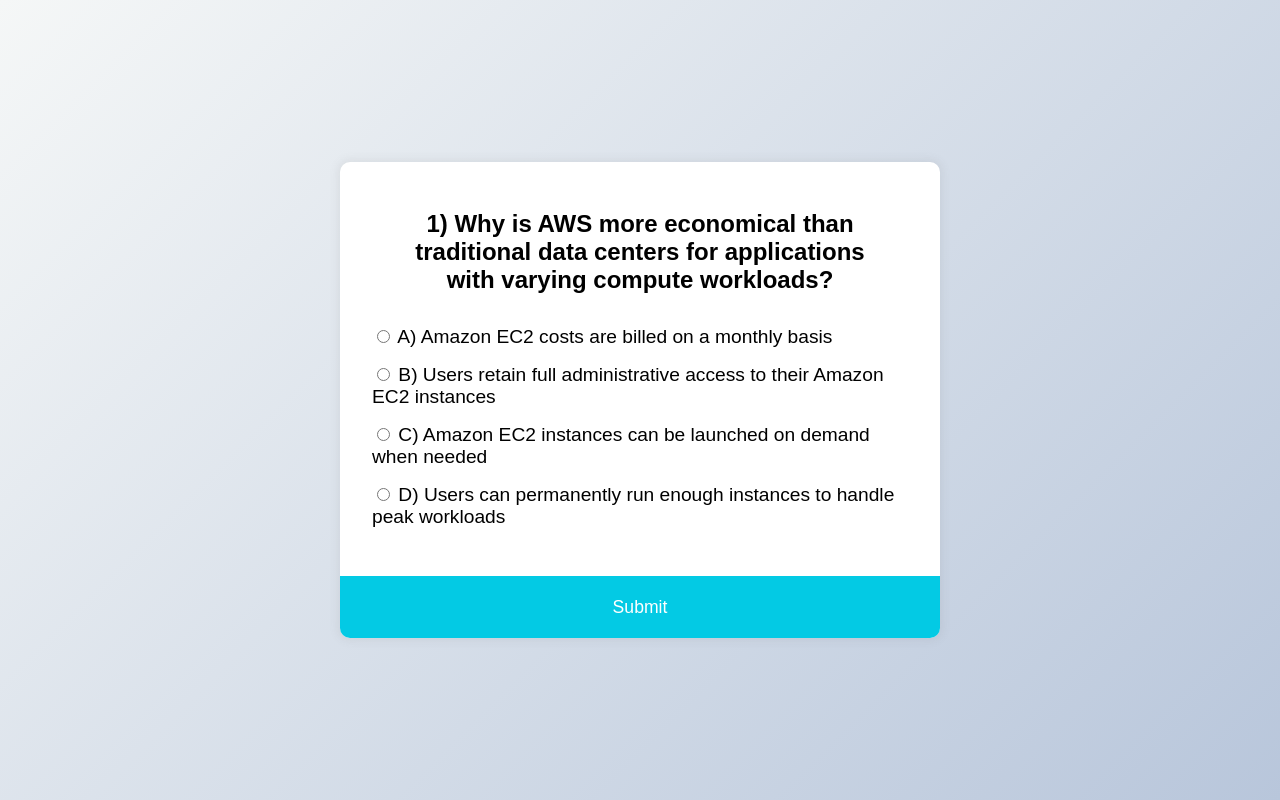
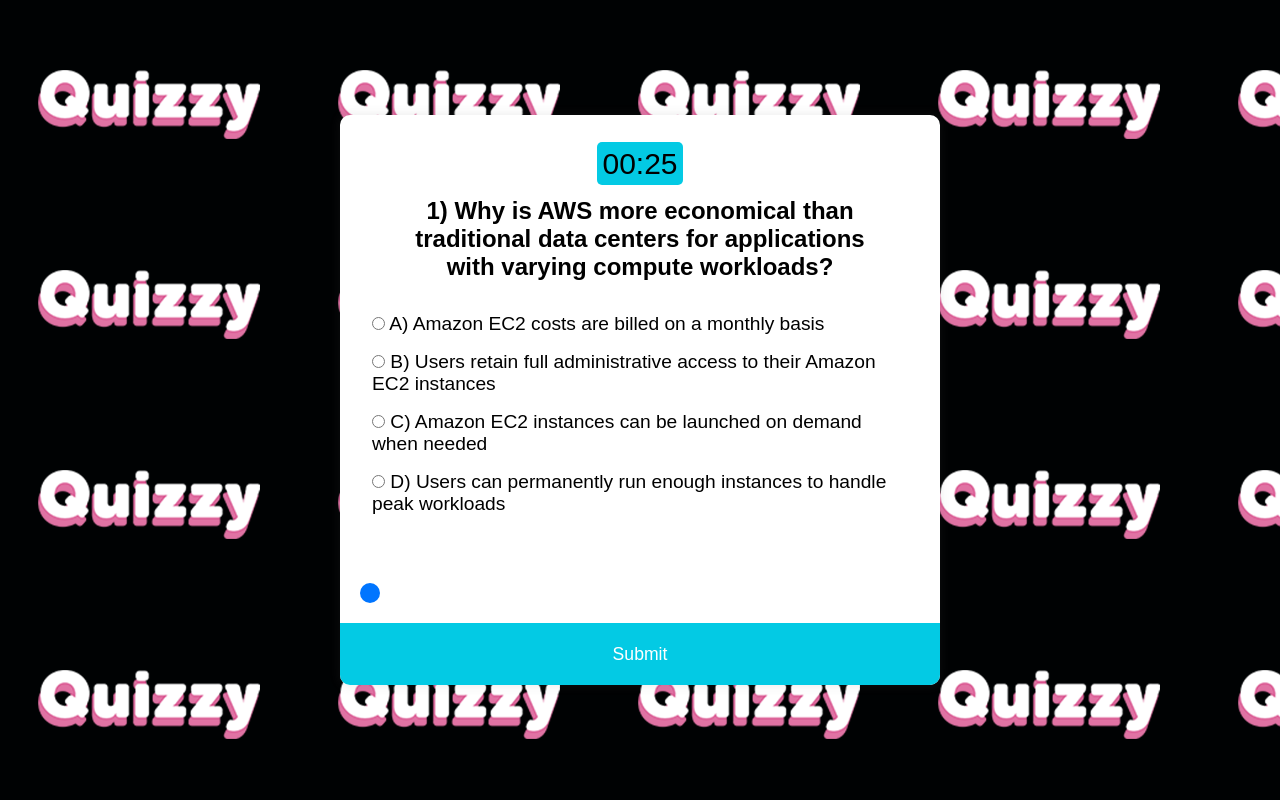
Before and after one commit to faissal17/quizzy, a PHP site: page / in a window 1280 px wide. Run offline with PHP 8.4, Linux system fonts and the light colour scheme; style sheets or scripts are compiled from the project's sources.

Commit message:
last update

```diff
--- a/index.html
+++ b/index.html
@@ -10,10 +10,20 @@
 
     <title>Quizzy</title>
 </head>
+<style>
+    body {
+        background-image: url(quizy.png);
+    }
+</style>
 
 <body>
     <div class="quiz-container" id="quiz">
         <div class="quiz-header">
+            <div class="timer">
+                <div>
+                    <span class="timer_sec">00:30</span>
+                </div>
+            </div>
             <h2 id="question">Question Text</h2>
             <ul>
                 <li>
@@ -34,6 +44,11 @@
                 </li>
             </ul>
         </div>
+        <div class="bullets">
+            <div class="spans">
+                <span class="on"></span>
+            </div>
+        </div>
         <button id="submit">Submit</button>
     </div>
 </body>
--- a/script.js
+++ b/script.js
@@ -5,12 +5,22 @@ const a_text = document.getElementById("a_text");
 const b_text = document.getElementById("b_text");
 const c_text = document.getElementById("c_text");
 const d_text = document.getElementById("d_text");
+const timeCount = document.querySelector(".timer_sec");
 const submitbtn = document.getElementById("submit");
+
+// global declaration
 
 let Counter = 0;
 let Score = 0;
+let timer;
+let TimeValue;
+let duration;
+let duree;
 
 AvanceQuizz();
+countDown(30, 10);
+
+// function of answers
 
 function AvanceQuizz() {
     getanswer();
@@ -22,6 +32,7 @@ function AvanceQuizz() {
     c_text.innerText = QuizData.c;
     d_text.innerText = QuizData.d;
 }
+// function that check answers
 
 function getanswer() {
     answerEls.forEach((answerEl) => (answerEl.checked = false));
@@ -42,10 +53,33 @@ submitbtn.addEventListener("click", () => {
         if (answer === CounterData[Counter].correct) Score++;
     }
     Counter++;
+    clearInterval(duree);
+    countDown(30, 10);
     if (Counter < CounterData.length) {
         AvanceQuizz();
+        // StartTimer(TimeValue);
     } else {
         quizz.innerHTML = `<h2>You Answerd ${Score}/${CounterData.length}
         <button oncklick="show()">Show Answers</button>`;
     }
 });
+
+function countDown(duration, q_count) {
+    if (Counter < q_count) {
+        duree = setInterval(() => {
+            timeCount.innerHTML = "00:" + duration;
+            // duration = duration < 10 ? `0 ${duration}` : `${duration}`;
+
+            if (--duration < 0) {
+                clearInterval(timer);
+                submitbtn.click();
+            }
+        }, 1000);
+    }
+}
+
+function getspan(num) {
+    for (i = 0; i < num; i++) {
+        let addbullet = document.createElement("span");
+    }
+}
--- a/style.css
+++ b/style.css
@@ -1,10 +1,12 @@
 * {
+  padding: 0;
+  margin: 0;
   box-sizing: border-box;
+  font-family: "Josefin Sans", sans-serif;
 }
 
 body {
-  background-color: #b8c6db;
-  background-image: linear-gradient(315deg, #b8c6db 0%, #f5f7f7 100%);
+  background-color: #8e959c;
   font-family: "Poppins", sans-serif;
   display: flex;
   align-items: center;
@@ -12,6 +14,17 @@ body {
   height: 100vh;
   overflow: hidden;
   margin: 0;
+}
+
+.timer {
+  font-size: 30px;
+  text-align: center;
+}
+
+.timer .timer_sec {
+  background: #03cae4;
+  padding: 5px;
+  border-radius: 5px;
 }
 
 .quiz-container {
@@ -65,4 +78,27 @@ button:hover {
 button:focus {
   outline: none;
   background-color: #44b927;
+}
+
+.quiz-container .bullets {
+  background-color: #fff;
+  display: flex;
+  padding: 20px;
+}
+
+.quiz-container .bullets .spans {
+  flex: 1;
+  display: flex;
+}
+
+.quiz-container .bullets .spans span {
+  width: 20px;
+  height: 20px;
+  background-color: #ddd;
+  margin-right: 5px;
+  border-radius: 50%;
+}
+
+.quiz-container .bullets .spans span.on {
+  background-color: #0075ff;
 }/*# sourceMappingURL=style.css.map */
--- a/style.scss
+++ b/style.scss
@@ -1,10 +1,12 @@
 * {
+    padding: 0;
+    margin: 0;
     box-sizing: border-box;
+    font-family: "Josefin Sans", sans-serif;
 }
 
 body {
-    background-color: #b8c6db;
-    background-image: linear-gradient(315deg, #b8c6db 0%, #f5f7f7 100%);
+    background-color: #8e959c;
     font-family: "Poppins", sans-serif;
     display: flex;
     align-items: center;
@@ -12,6 +14,19 @@ body {
     height: 100vh;
     overflow: hidden;
     margin: 0;
+}
+
+.timer {
+    font-size: 30px;
+    text-align: center;
+}
+
+.timer {
+    .timer_sec {
+        background: #03cae4;
+        padding: 5px;
+        border-radius: 5px;
+    }
 }
 
 .quiz-container {
@@ -66,3 +81,26 @@ button:focus {
     outline: none;
     background-color: #44b927;
 }
+
+.quiz-container .bullets {
+    background-color: #fff;
+    display: flex;
+    padding: 20px;
+}
+
+.quiz-container .bullets .spans {
+    flex: 1;
+    display: flex;
+}
+
+.quiz-container .bullets .spans span {
+    width: 20px;
+    height: 20px;
+    background-color: #ddd;
+    margin-right: 5px;
+    border-radius: 50%;
+}
+
+.quiz-container .bullets .spans span.on {
+    background-color: #0075ff;
+}
```
Also changed, not shown: README.md (deleted), quizy.png (added), 1 other file.
